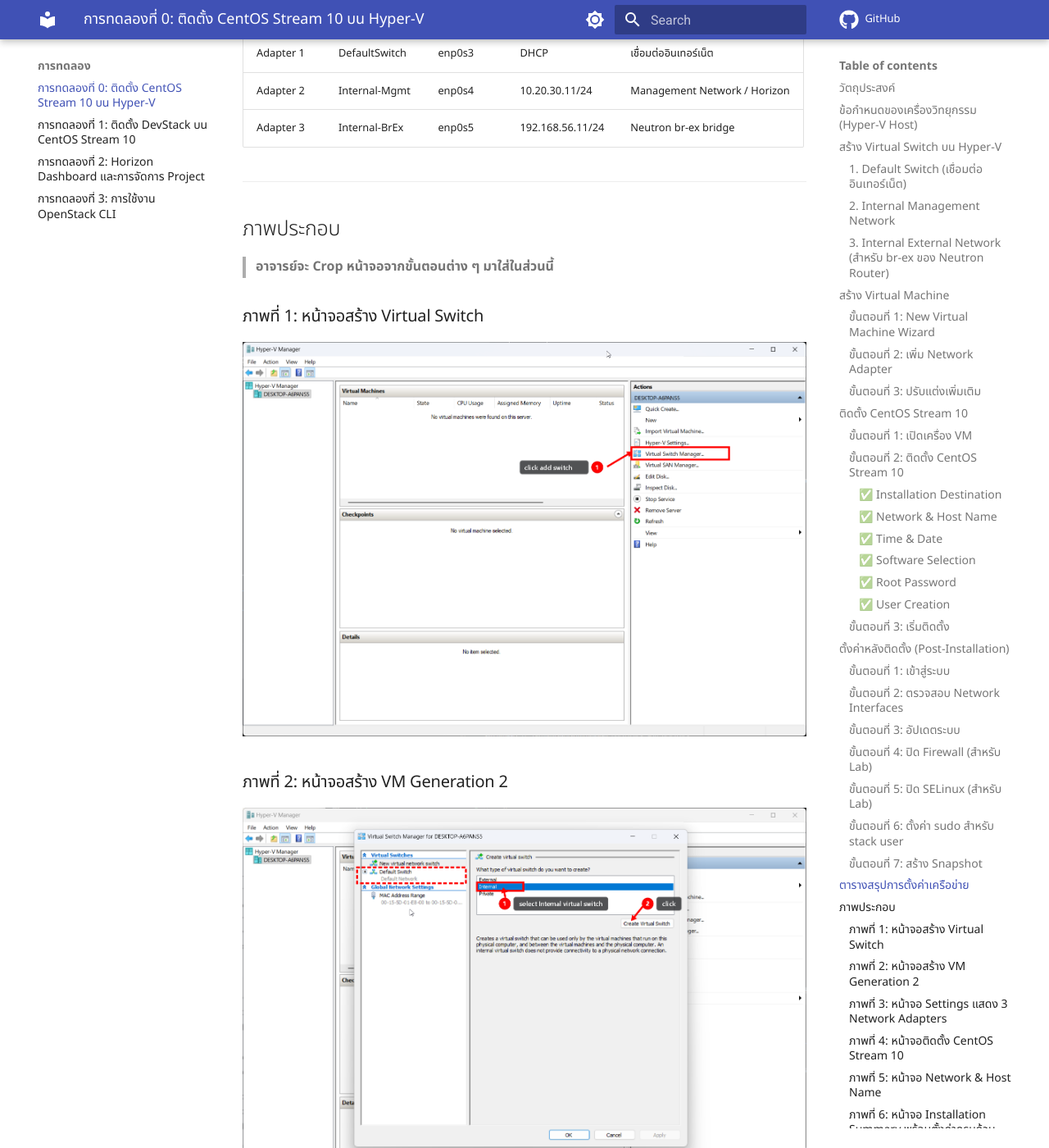
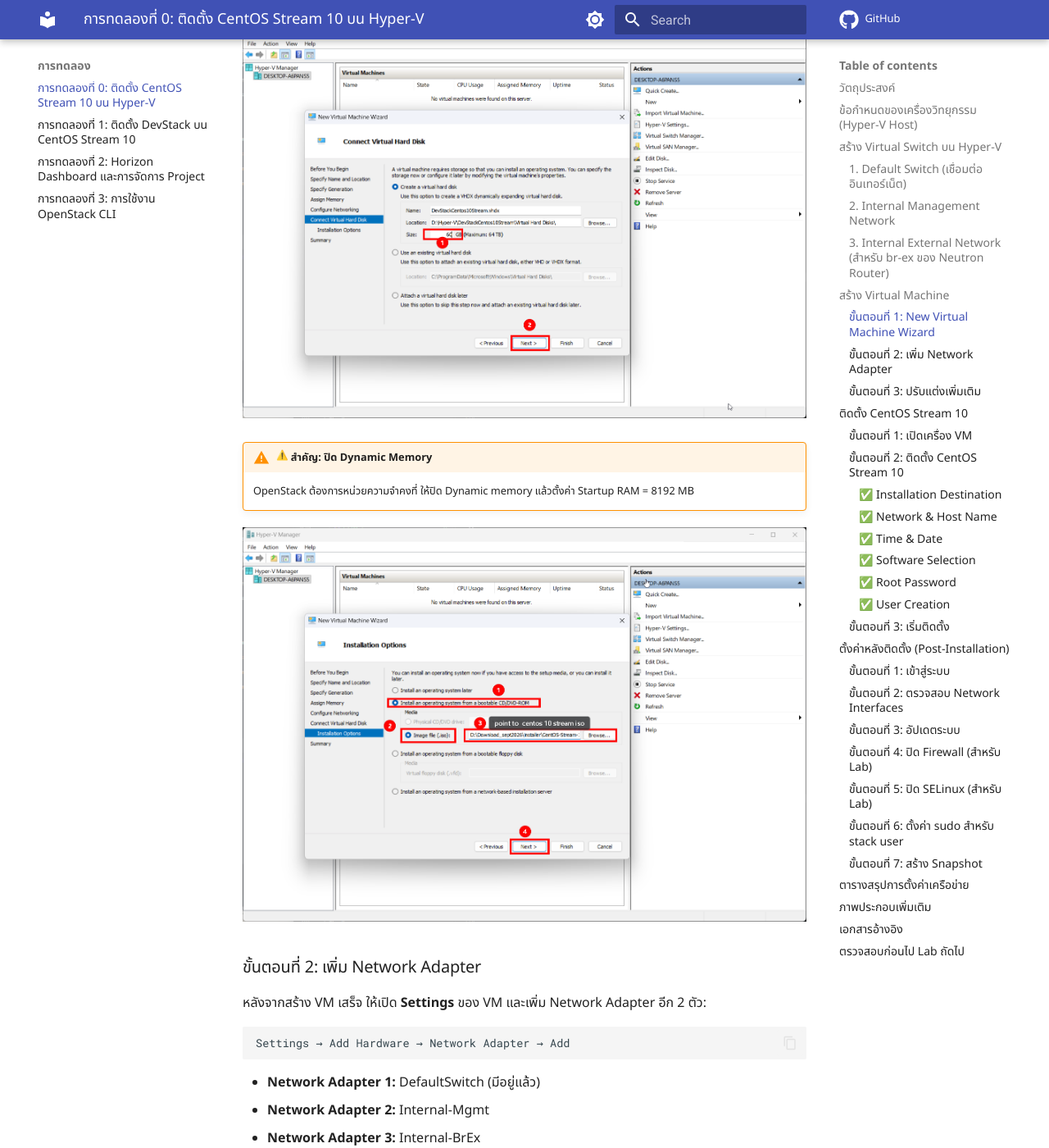
Before and after one commit to itbcodedev/openstack-course-muict, an MkDocs documentation site: the page built from docs/labs/lab00-centos-hyperv.md, in a window 1280 px wide and 1400 px high, scrolled down 6906 px. Shown: the whole window at 82% size. Built offline with MkDocs 1.6.1 and Material for MkDocs 9.7.7, drawn with Linux system fonts in a browser that asks for light colours; emoji names are drawn with the system emoji font; comment, search, counter and statistics services are not loaded; some of the changed text lies outside the part shown.

Commit message:
ใส่รูป screenshots lab00 ทั้งหมด 51 รูปลงในเอกสารตามลำดับ

````diff
--- a/docs/labs/lab00-centos-hyperv.md
+++ b/docs/labs/lab00-centos-hyperv.md
@@ -33,6 +33,8 @@ Connection type: External network → [เลือกการ์ดเคร
 ☑ Allow management operating system to share this network adapter
 ```
 
+![ขั้นตอนสร้าง Default Switch](images/lab00-1.png)
+
 ### 2. Internal Management Network
 
 ```
@@ -43,6 +45,8 @@ Connection type: Internal network
 
 - ใช้สำหรับเข้าถึงหน้า Web OpenStack (Horizon Dashboard) และ API ของ OpenStack
 - IP ภายในเครือข่าย เช่น 10.20.30.0/24
+
+![ขั้นตอนสร้าง Internal-Mgmt Switch](images/lab00-2.png)
 
 ### 3. Internal External Network (สำหรับ br-ex ของ Neutron Router)
 
@@ -81,8 +89,22 @@ Hyper-V Manager → Action → New → Virtual Machine
 | Hard Disk | Create a virtual hard disk: 60 GB (VHDX) |
 | Installation Options | Attach ISO: CentOS-Stream-10-latest-x86_64-dvd1.iso |
 
+![สร้าง VM ขั้นตอนที่ 1](images/lab00-5.png)
+
+![เลือก Generation 2](images/lab00-6.png)
+
+![ตั้งค่า RAM 8GB](images/lab00-7.png)
+
+![เลือก Network Adapter](images/lab00-8.png)
+
+![ตั้งค่า Virtual Hard Disk](images/lab00-9.png)
+
+![Attach ISO file](images/lab00-10.png)
+
 !!! warning ":warning: สำคัญ: ปิด Dynamic Memory"
     OpenStack ต้องการหน่วยความจำคงที่ ให้ปิด Dynamic memory แล้วตั้งค่า Startup RAM = 8192 MB
+
+![สรุปการสร้าง VM](images/lab00-11.png)
 
 ### ขั้นตอนที่ 2: เพิ่ม Network Adapter
 
@@ -309,30 +389,25 @@ Hyper-V Manager → เลือก VM → Checkpoint → ตั้งชื่
 
 ---
 
-## ภาพประกอบ
+## ภาพประกอบเพิ่มเติม
 
-> **อาจารย์จะ Crop หน้าจอจากขั้นตอนต่าง ๆ มาใส่ในส่วนนี้**
+![เพิ่มเติม 1](images/lab00-43.png)
 
-### ภาพที่ 1: หน้าจอสร้าง Virtual Switch
-![สำหรับใส่ Screenshot: Virtual Switch Manager แสดงทั้ง 3 switches](images/lab00-1.png)
+![เพิ่มเติม 2](images/lab00-44.png)
 
-### ภาพที่ 2: หน้าจอสร้าง VM Generation 2
-![สำหรับใส่ Screenshot: New Virtual Machine Wizard - Generation 2](images/lab00-2.png)
+![เพิ่มเติม 3](images/lab00-45.png)
 
-### ภาพที่ 3: หน้าจอ Settings แสดง 3 Network Adapters
-![สำหรับใส่ Screenshot: VM Settings - 3 Network Adapters](images/lab00-3.png)
+![เพิ่มเติม 4](images/lab00-46.png)
 
-### ภาพที่ 4: หน้าจอติดตั้ง CentOS Stream 10
-![สำหรับใส่ Screenshot: Install CentOS Stream 10](images/lab00-4.png)
+![เพิ่มเติม 5](images/lab00-47.png)
 
-### ภาพที่ 5: หน้าจอ Network & Host Name
-![สำหรับใส่ Screenshot: Network Configuration - 3 interfaces configured](images/lab00-5.png)
+![เพิ่มเติม 6](images/lab00-48.png)
 
-### ภาพที่ 6: หน้าจอ Installation Summary พร้อมตั้งค่าครบถ้วน
-![สำหรับใส่ Screenshot: INSTALLATION SUMMARY - all items configured](images/lab00-6.png)
+![เพิ่มเติม 7](images/lab00-49.png)
 
-### ภาพที่ 7: หน้าจอหลังติดตั้งเสร็จ — เข้าใช้งาน CentOS Stream 10
-![สำหรับใส่ Screenshot: CentOS Stream 10 Desktop with Terminal showing ip addr](images/lab00-7.png)
+![เพิ่มเติม 8](images/lab00-50.png)
+
+![เพิ่มเติม 9](images/lab00-51.png)
 
 ---
 
````
Also changed, not shown: other parts of docs/labs/lab00-centos-hyperv.md (+62 -0 lines).
